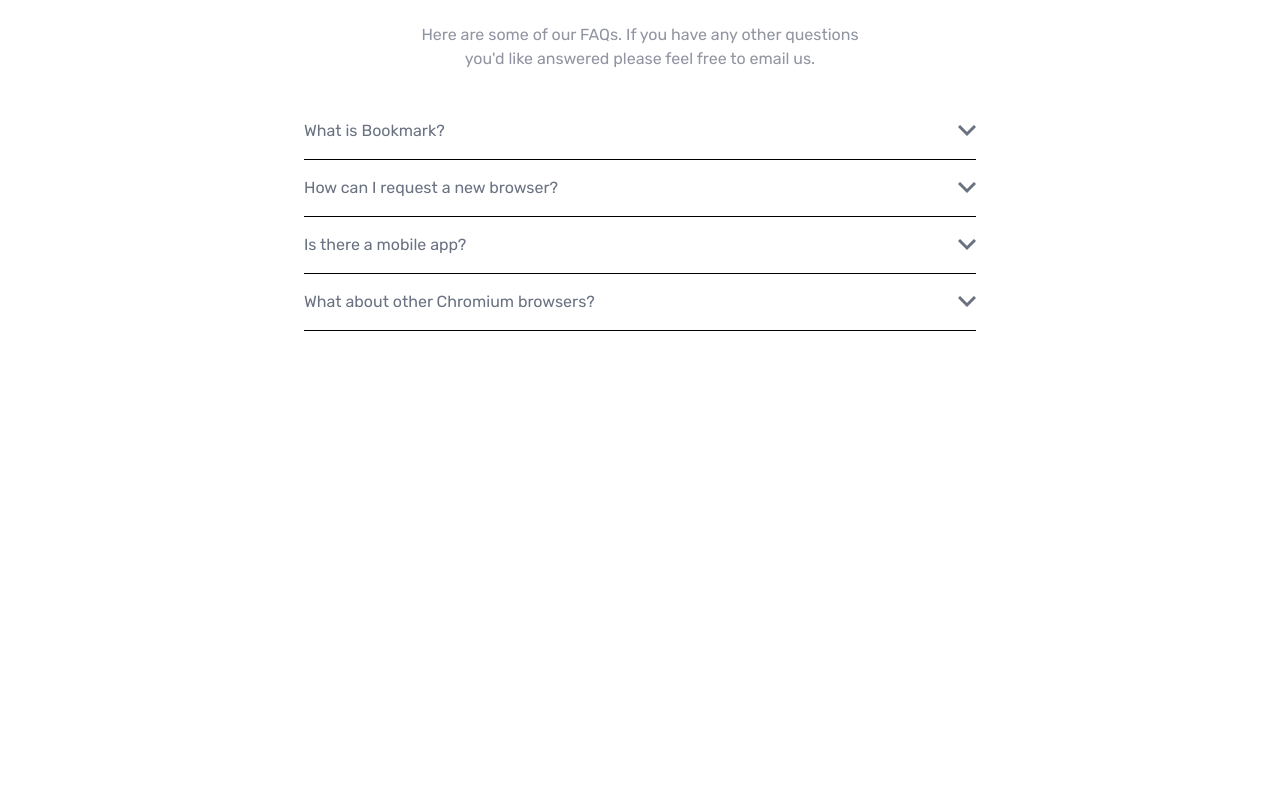
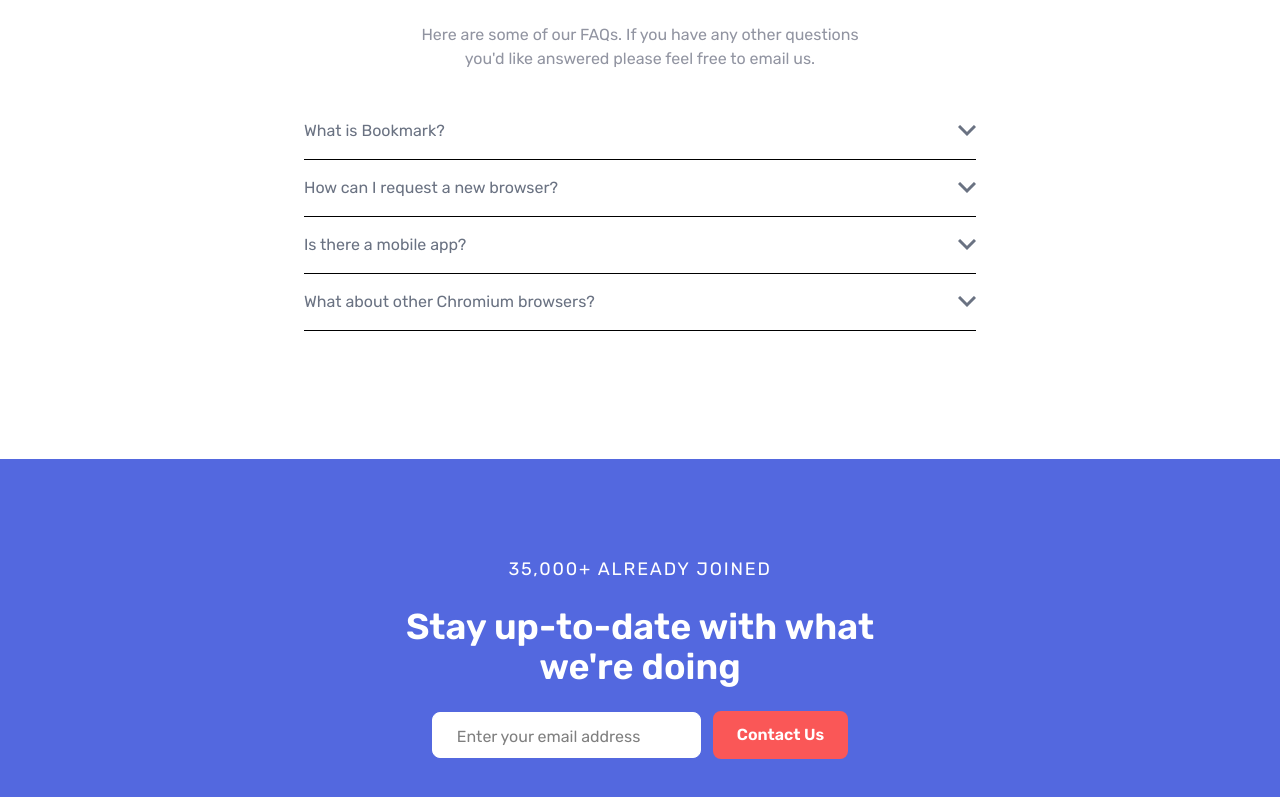
Before and after one commit to HamdanAshimi/bookmark, a React (Vite) app: page / in a window 1280 px wide. Shown: the part 2335-3132 px from the top of the page. Before the commit the page ends 2794 px from the top, so only its background shows below. Built offline with nearby package versions, Linux system fonts and the light colour scheme.

Commit message:
Add newsletter section

```diff
--- a/src/App.jsx
+++ b/src/App.jsx
@@ -6,6 +6,7 @@
 import DownloadBoxes from "./components/DownloadBoxes.jsx";
 import FaqHeading from "./components/FaqHeading.jsx";
 import FaqAccordion from "./components/FaqAccordion.jsx";
+import Newsletter from "./components/NewsLetter.jsx";
 
 function App() {
   return (
@@ -18,6 +19,7 @@
       <DownloadBoxes />
       <FaqHeading />
       <FaqAccordion />
+      <Newsletter/>
     </>
   );
 }
--- /dev/null
+++ b/src/components/Newsletter.jsx
@@ -0,0 +1,34 @@
+export default function Newsletter() {
+  return (
+    <section id="newsletter" className="bg-softBlue">
+      {/* Main Container */}
+      <div className="mx-auto max-w-lg py-24">
+        <p className="mb-6 text-center text-lg uppercase tracking-widest text-white">
+          35,000+ Already Joined
+        </p>
+
+        <h2 className="mb-6 px-3 text-center text-3xl font-semibold text-white md:text-4xl">
+          Stay up-to-date with what we're doing
+        </h2>
+
+        {/* Form */}
+        <form className="mx-auto flex max-w-2xl flex-col items-start justify-center space-y-6 md:flex-row md:space-x-4 md:space-y-0 md:px-0">
+          {/* Input & Button Container */}
+          <div className="mx-auto flex flex-col items-center justify-between md:mx-0 md:flex-row">
+            <input
+              type="text"
+              className="mb-4 flex-1 rounded-lg border border-white bg-white px-6 pb-2 pt-3 focus:outline-none md:mb-0 md:mr-3"
+              placeholder="Enter your email address"
+            />
+
+            <input
+              type="submit"
+              className="inline-flex cursor-pointer rounded-lg bg-softRed px-6 py-3 text-center font-semibold text-white duration-200 hover:opacity-90 focus:outline-none"
+              value="Contact Us"
+            />
+          </div>
+        </form>
+      </div>
+    </section>
+  );
+}
```
